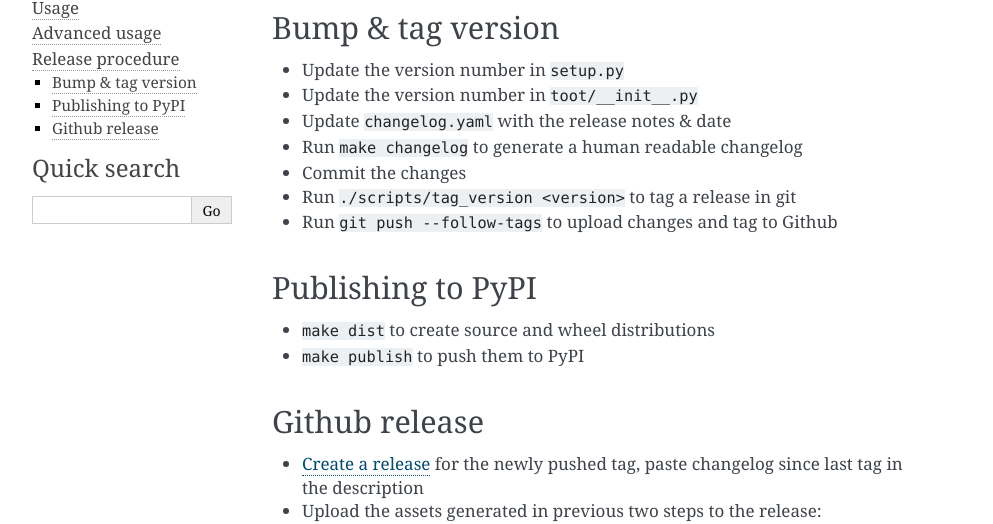
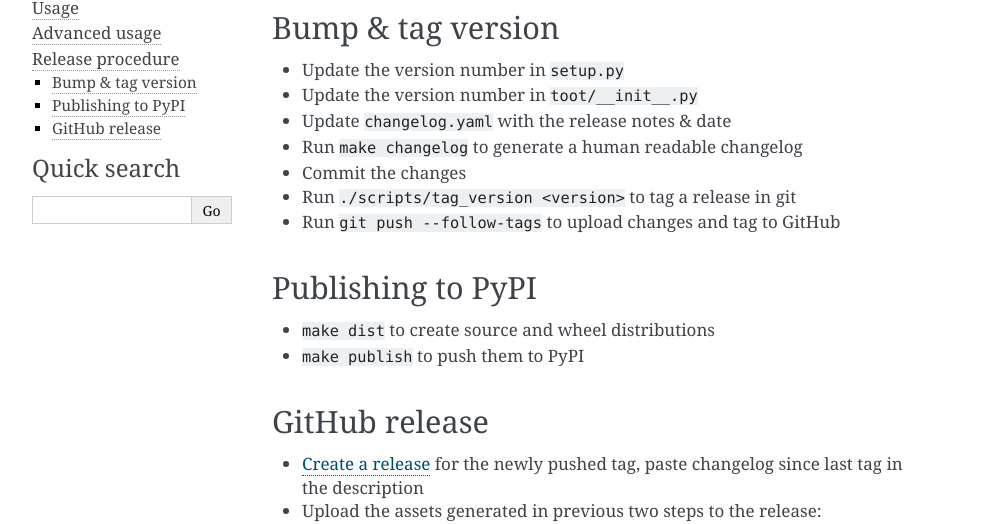
Before and after one commit to ihabunek/toot, a Sphinx documentation site: the page built from docs/release.rst, in a window 1280 px wide. Shown: the part 192-716 px from the top of the page, without its empty margins (148-1141 px from the left). Built offline with Sphinx 7.4.7, drawn with Linux system fonts in a browser that asks for light colours.

```diff
--- a/docs/install.rst
+++ b/docs/install.rst
@@ -118,4 +118,4 @@ Source
 ------
 
 Finally, you can get the latest source distribution, wheel or debian package
-`from Github <https://github.com/ihabunek/toot/releases/latest/>`_.
+`from GitHub <https://github.com/ihabunek/toot/releases/latest/>`_.
--- a/docs/release.rst
+++ b/docs/release.rst
@@ -15,7 +15,7 @@ Bump & tag version
 * Run ``make changelog`` to generate a human readable changelog
 * Commit the changes
 * Run ``./scripts/tag_version <version>`` to tag a release in git
-* Run ``git push --follow-tags`` to upload changes and tag to Github
+* Run ``git push --follow-tags`` to upload changes and tag to GitHub
 
 Publishing to PyPI
 ------------------
@@ -23,7 +23,7 @@ Publishing to PyPI
 * ``make dist`` to create source and wheel distributions
 * ``make publish`` to push them to PyPI
 
-Github release
+GitHub release
 --------------
 
 * `Create a release <https://github.com/ihabunek/toot/releases/>`_ for the newly
```
